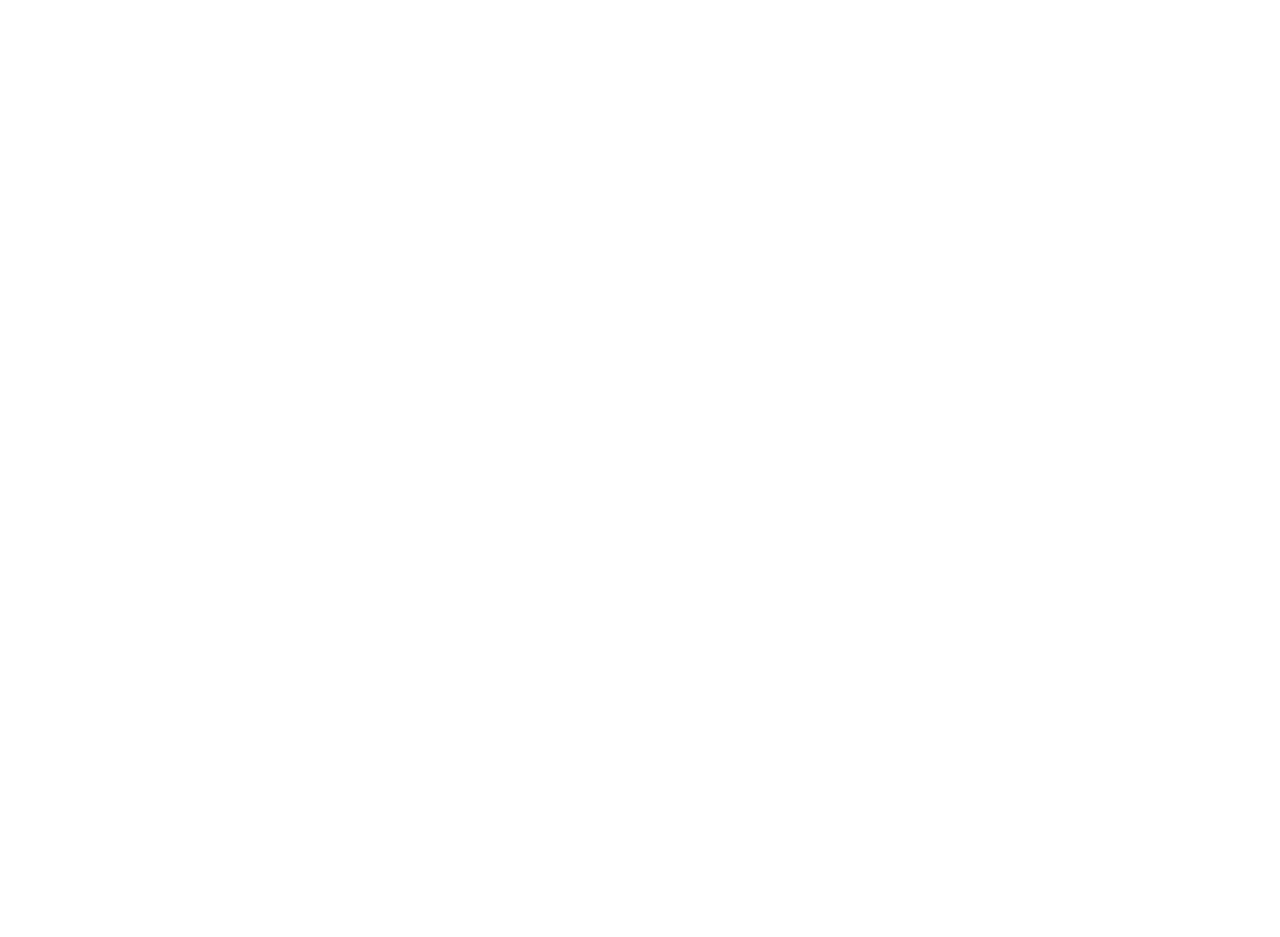
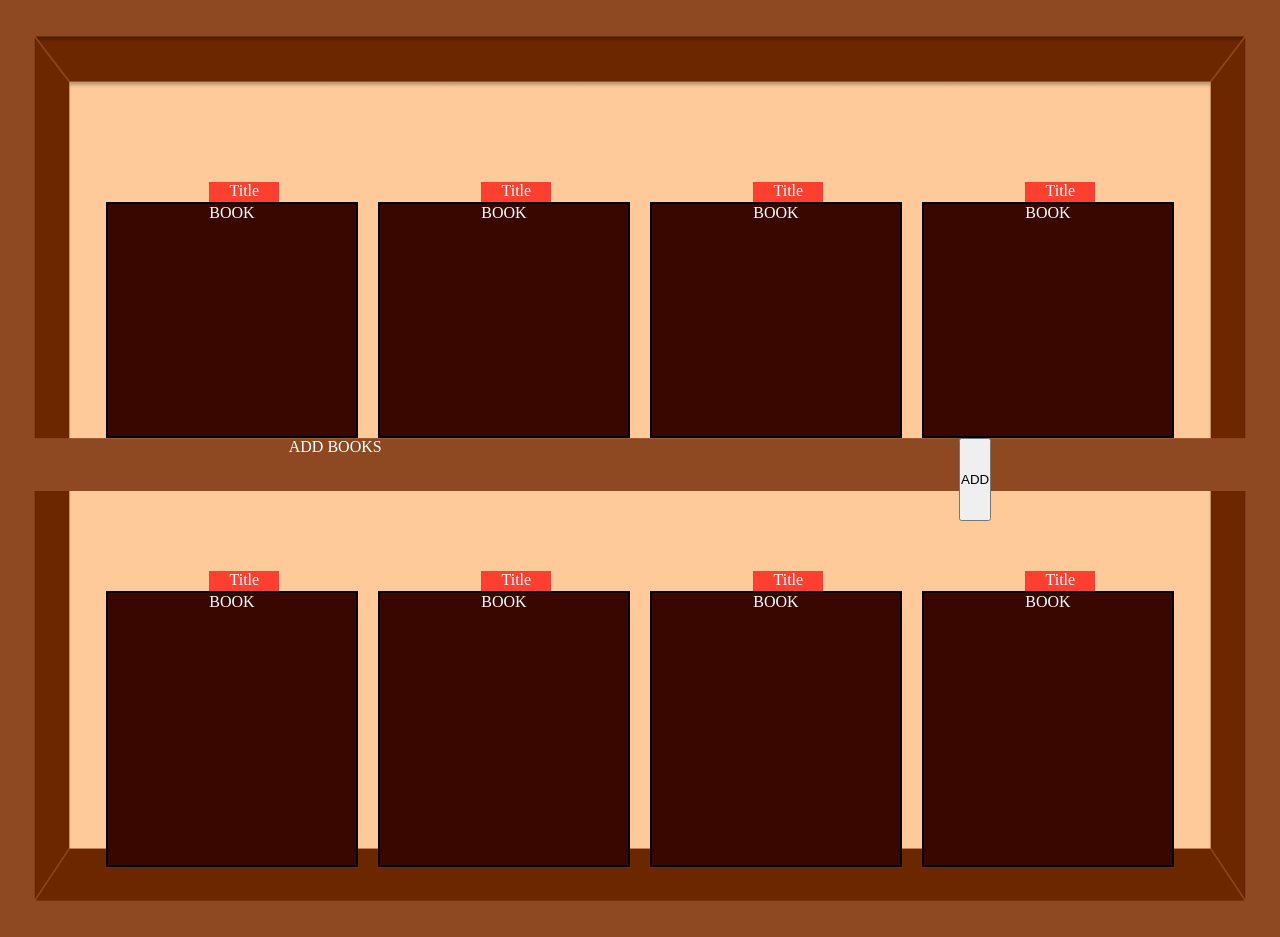
Before and after one commit to crealyx/library, a plain HTML site: page index.html in a window 1280 px wide. Before the commit the page ends 800 px from the top, so only its background shows below. Drawn offline with Linux system fonts and the light colour scheme.

Commit message:
Add style and book function

```diff
--- a/index.html
+++ b/index.html
@@ -8,6 +8,24 @@
     <title>Library</title>
 </head>
 <body>
+    <div class="wrapper">
+        <div class="bookshelf1">
+            <div class="card">BOOK</div>
+            <div class="card">BOOK</div>
+            <div class="card">BOOK</div>
+            <div class="card">BOOK</div>
+        </div>
+        <div class="buttons">
+            <div class="button">ADD BOOKS</div>
+            <button>ADD</button>
+        </div>
+        <div class="bookshelf2">
+            <div class="card">BOOK</div>
+            <div class="card">BOOK</div>
+            <div class="card">BOOK</div>
+            <div class="card">BOOK</div>
+        </div>
+    </div>
 
     <script src="/library/script.js"></script>
 </body>
--- a/script.js
+++ b/script.js
@@ -0,0 +1,27 @@
+let library = [];
+
+
+
+let book1 = new Book();
+let book2 = new Book();
+
+
+
+addToLibrary(book1);
+addToLibrary(book2);
+
+console.log(library);
+
+
+
+function addToLibrary(object) {
+    library.push(object);
+}
+
+// Constructor
+function Book() {
+    this.author = author;
+    this.title = title;
+    this.pages = pages;
+    this.read = read;
+}
--- a/style.css
+++ b/style.css
@@ -0,0 +1,68 @@
+*,
+*::before,
+*::after{
+    padding: 0px;
+    margin: 0px;
+    box-sizing: border-box;
+}
+
+
+.wrapper{
+    background: url(/library/imgs/bookshelf6.png);
+    background-position: center;
+    background-repeat: no-repeat;
+    background-size: 100% 100%;
+    max-width: 1900px;
+    height: 937px;
+    display: flex;
+    flex-direction: column;
+}
+
+.card{
+    background-color: rgb(58, 7, 0);
+    color: white;
+    border: 2px solid rgb(0, 0, 0);
+    margin: 0px 10px;
+    width: 300px;
+    text-align: center;
+    height: 100%;
+    position: relative;
+
+}
+
+.card::before{
+    content: 'Title';
+    background-color: rgb(255, 64, 46);
+    width: 70px;
+    height: 20px;
+    position: absolute;
+    top: -22px;
+}
+
+.bookshelf1{
+    margin: 202px auto 0px auto;
+    height: 800px;
+    width:85%;
+    display: flex;
+    justify-content: space-around;
+    align-items: flex-end;
+
+
+}
+
+.buttons{
+    width: 100%;
+    color: white;
+    text-align: center;
+    height: 30%;
+    display: flex;
+    justify-content: space-around;
+}
+
+.bookshelf2{
+    margin: 70px auto;
+    height: 100%;
+    width:85%;
+    display: flex;
+    justify-content: space-around;
+}
```
Also changed, not shown: imgs/bookshelf6.png (added).
